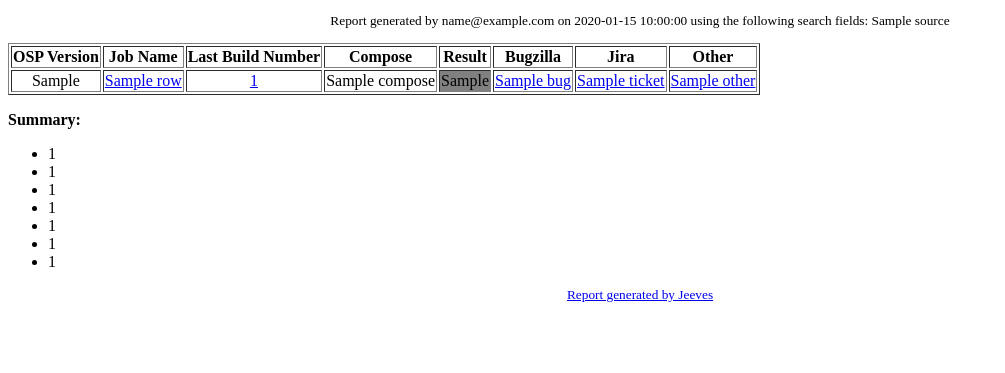
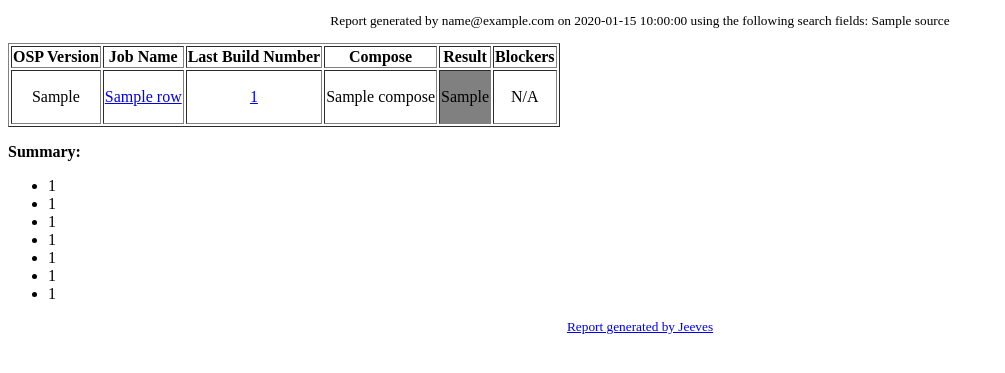
Before and after one commit to nathan-weinberg/jeeves, a Python web app: template templates/report_template.html in a window 1280 px wide. Shown: the top 373 px of the page, without its empty margins (0-1005 px from the left). Run offline with Jinja, Linux system fonts and the light colour scheme; the template is opened without the code that fills it: most values are stand-ins (such as "Sample title", 1, 10 or a date in 2020).

Commit message:
Consolidated blockers into a single column

```diff
--- a/templates/report_template.html
+++ b/templates/report_template.html
@@ -12,34 +12,103 @@
 					<th style="text-align: center;">Last Build Number</th>
 					<th style="text-align: center;">Compose</th>
 					<th style="text-align: center;">Result</th>
-					<th style="text-align: center;">Bugzilla</th>
-					<th style="text-align: center;">Jira</th>
-					<th style="text-align: center;">Other</th>
+					<th style="text-align: center;">Blockers</th>
 				</tr>
 			</thead>
 			<tbody>
 				{% for row in rows %}
 				<tr>
+					<!-- OSP Version and Job Name -->
 					<td style="text-align: center;">{{row.osp_version}}</td>
 					<td style="text-align: left;"><a href="{{row.job_url}}">{{row.job_name}}</a></td>
 
+					<!-- remaining columns (LCB Num, Compose, Result, Blockers) all dependent on result value -->
 					<!-- LCB is "SUCCESS" -->
 					{% if row.lcb_result == "SUCCESS" %}
 						<td style="text-align: center;"><a href="{{row.lcb_url}}">{{row.lcb_num}}</a></td>
 						<td style="text-align: center;">{{row.compose}}</td>
 						<td style="text-align: center;" bgcolor="#4646ff"><a href="https://www.youtube.com/watch?v=68ugkg9RePc" style="text-decoration: none; color: #000;">{{row.lcb_result}}</a></td>
+						<td style="text-align: center;"><p>N/A</p></td>
 
 					<!-- LCB is "UNSTABLE" -->
 					{% elif row.lcb_result == "UNSTABLE" %}
 						<td style="text-align: center;"><a href="{{row.lcb_url}}">{{row.lcb_num}}</a></td>
 						<td style="text-align: center;">{{row.compose}}</td>
 						<td style="text-align: center;" bgcolor="#fdd500">{{row.lcb_result}}</td>
+						<td>
+							<p style="text-align: center;"><b>Bugs</b></p>
+							{% for bug in row.bugs %}
+								<ul>
+								{% if bug.bug_url != None %}
+									<li><a href="{{bug.bug_url}}">{{bug.bug_name}}</a></li>
+								{% else %}
+									<li>{{bug.bug_name}}</li>
+								{% endif %}
+								</ul>
+							{% endfor %}
+							<hr>
+							<p style="text-align: center;"><b>Tickets</b></p>
+							{% for ticket in row.tickets %}
+								<ul>
+								{% if ticket.ticket_url != None %}
+									<li><a href="{{ticket.ticket_url}}">{{ticket.ticket_name}}</a></li>
+								{% else %}
+									<li>{{ticket.ticket_name}}</li>
+								{% endif %}
+								</ul>
+							{% endfor %}
+							<hr>
+							<p style="text-align: center;"><b>Other</b></p>
+							{% for other in row.other %}
+								<ul>
+								{% if other.other_url != None %}
+									<li><a href="{{other.other_url}}">{{other.other_name}}</a></li>
+								{% else %}
+									<li>{{other.other_name}}</li>
+								{% endif %}
+								</ul>
+							{% endfor %}
+						</td>
 
 					<!-- LCB is "FAILURE" -->
 					{% elif row.lcb_result == "FAILURE" %}
 						<td style="text-align: center;"><a href="{{row.lcb_url}}">{{row.lcb_num}}</a></td>
 						<td style="text-align: center;">{{row.compose}}</td>
 						<td style="text-align: center;" bgcolor="#ef2929">{{row.lcb_result}}</td>
+						<td>
+							<p style="text-align: center;"><b>Bugs</b></p>
+							{% for bug in row.bugs %}
+								<ul>
+								{% if bug.bug_url != None %}
+									<li><a href="{{bug.bug_url}}">{{bug.bug_name}}</a></li>
+								{% else %}
+									<li>{{bug.bug_name}}</li>
+								{% endif %}
+								</ul>
+							{% endfor %}
+							<hr>
+							<p style="text-align: center;"><b>Tickets</b></p>
+							{% for ticket in row.tickets %}
+								<ul>
+								{% if ticket.ticket_url != None %}
+									<li><a href="{{ticket.ticket_url}}">{{ticket.ticket_name}}</a></li>
+								{% else %}
+									<li>{{ticket.ticket_name}}</li>
+								{% endif %}
+								</ul>
+							{% endfor %}
+							<hr>
+							<p style="text-align: center;"><b>Other</b></p>
+							{% for other in row.other %}
+								<ul>
+								{% if other.other_url != None %}
+									<li><a href="{{other.other_url}}">{{other.other_name}}</a></li>
+								{% else %}
+									<li>{{other.other_name}}</li>
+								{% endif %}
+								</ul>
+							{% endfor %}
+						</td>
 
 					<!-- LCB is set to any other state ('NO_KNOWN_BUILDS', 'ERROR') -->
 					{% else %}
@@ -50,53 +119,8 @@
 						{% endif %}
 						<td style="text-align: center;">{{row.compose}}</td>
 						<td style="text-align: center;" bgcolor="#808080">{{row.lcb_result}}</td>
+						<td style="text-align: center;"><p>N/A</p></td>
 					{% endif %}
-
-					<td style="text-align: center;">
-						{% for bug in row.bugs %}
-							{% if bug.bug_url != None %}
-								<a href="{{bug.bug_url}}">{{bug.bug_name}}</a>
-							{% else %}
-								{{bug.bug_name}}
-							{% endif %}
-							{% if loop.index == row.bugs|length %}
-								<br>
-							{% else %}
-								<hr>
-							{% endif %}
-						{% endfor %}
-					</td>
-
-					<td style="text-align: center;">
-						{% for ticket in row.tickets %}
-							{% if ticket.ticket_url != None %}
-								<a href="{{ticket.ticket_url}}">{{ticket.ticket_name}}</a>
-							{% else %}
-								{{ticket.ticket_name}}
-							{% endif %}
-							{% if loop.index == row.tickets|length %}
-								<br>
-							{% else %}
-								<hr>
-							{% endif %}
-						{% endfor %}
-					</td>
-
-					<td style="text-align: center;">
-						{% for other in row.other %}
-							{% if other.other_url != None %}
-								<a href="{{other.other_url}}">{{other.other_name}}</a>
-							{% else %}
-								{{other.other_name}}
-							{% endif %}
-							{% if loop.index == row.other|length %}
-								<br>
-							{% else %}
-								<hr>
-							{% endif %}
-						{% endfor %}
-					</td>
-
 				</tr>
 				{% endfor %}
 			</tbody>
```
